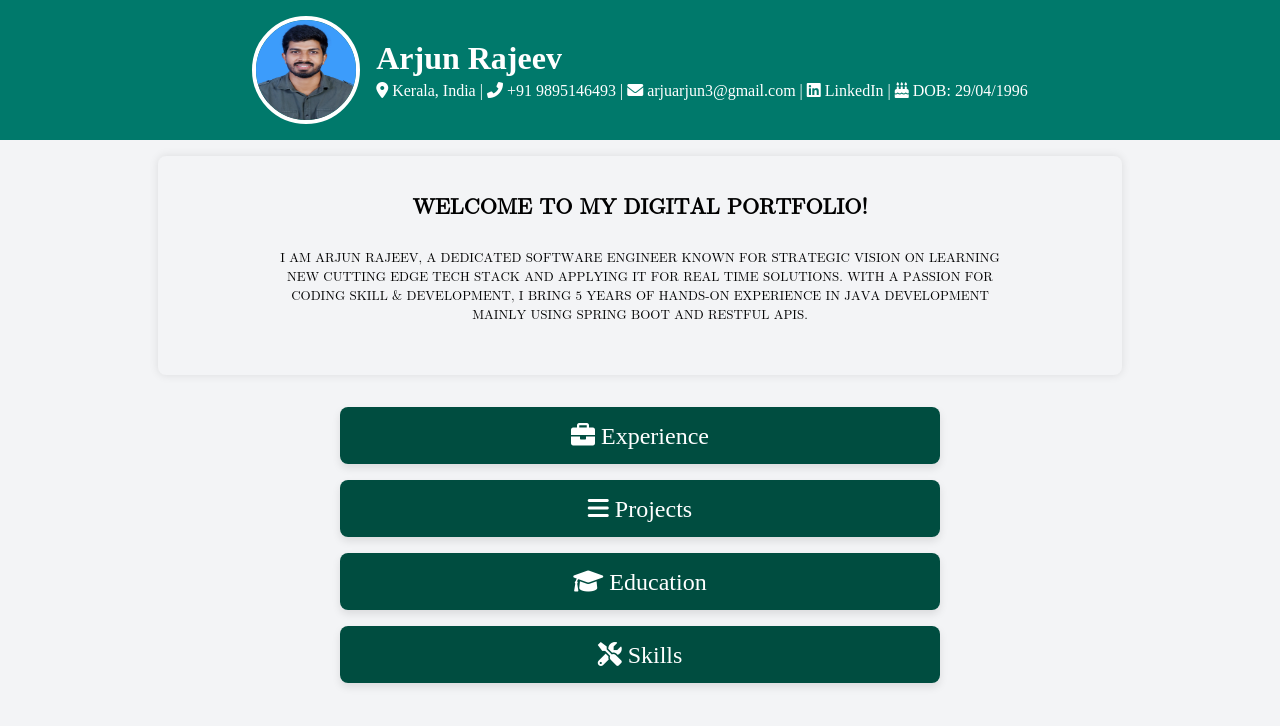
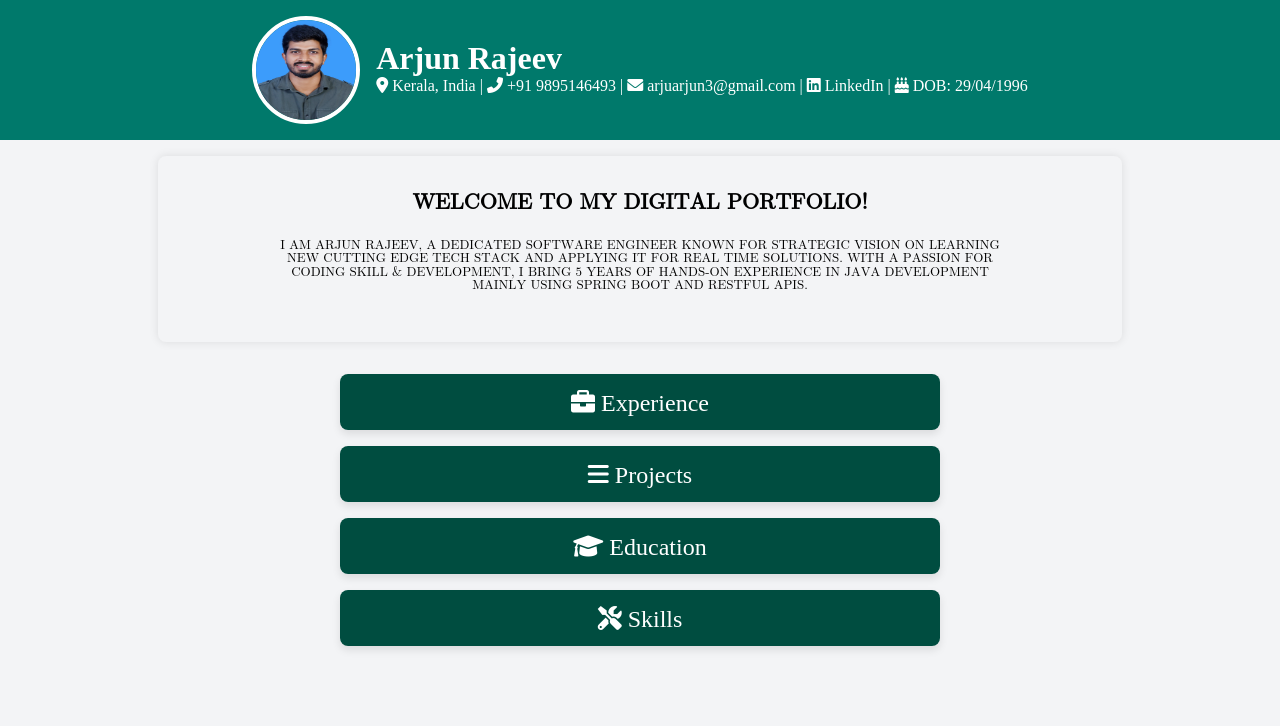
Before and after one commit to ArjunRajeev321/profile-portfolio, a plain HTML site: page index.html in a window 1280 px wide. Drawn offline with Linux system fonts and the light colour scheme; a web font is replaced by a local one.

Commit message:
Update styles.css

```diff
--- a/styles.css
+++ b/styles.css
@@ -5,7 +5,7 @@ body {
    font-family: "Times New Roman",Times, serif;
    margin: 0;
    padding: 0;
-   line-height: 1.0;
+   line-height: 0.7;
    background-color: #F3F4F6;
 }
 
```
